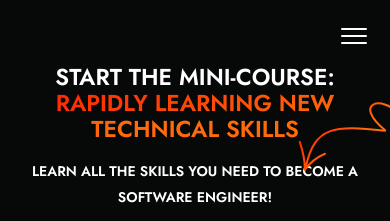
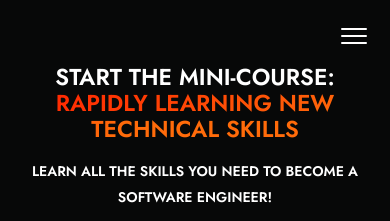
Before and after one commit to prince-372/kodeden, a React (Create React App) app: page / in a window 390 px wide. Shown: the top 221 px of the page. Built offline with nearby package versions, Linux system fonts and the light colour scheme.

Commit message:
elipes set

```diff
--- a/src/components/Header.jsx
+++ b/src/components/Header.jsx
@@ -7,7 +7,7 @@ const Header = () => {
   return (
     <>
       <div id="Home" className=" container pt-73 pt-5  position-relative overflow-hidden ">
-        <span className=" position-absolute corveline"><Corveline/></span>
+        <span className=" position-absolute corveline d-none d-md-block"><Corveline/></span>
         <p className=" fw-semibold fs-xl lh-lg1 font-jost text-center text-white text-uppercase max-w-1089">
           Start the Mini-Course: <span className="gradint-clr">Rapidly Learning New Technical Skills</span>
         </p>
```
Also changed, not shown: src/components/Mynav.jsx (line endings or trailing spaces).
